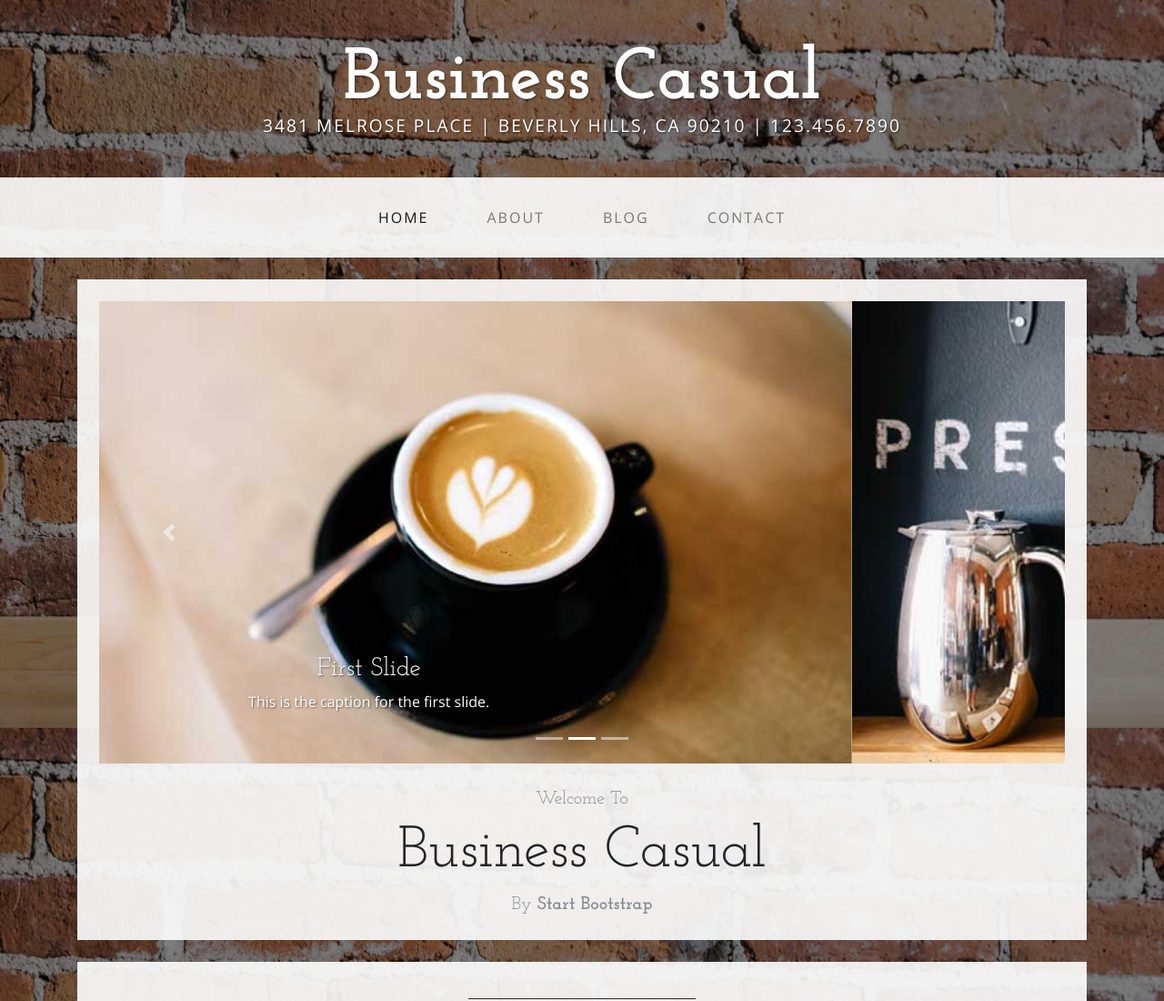
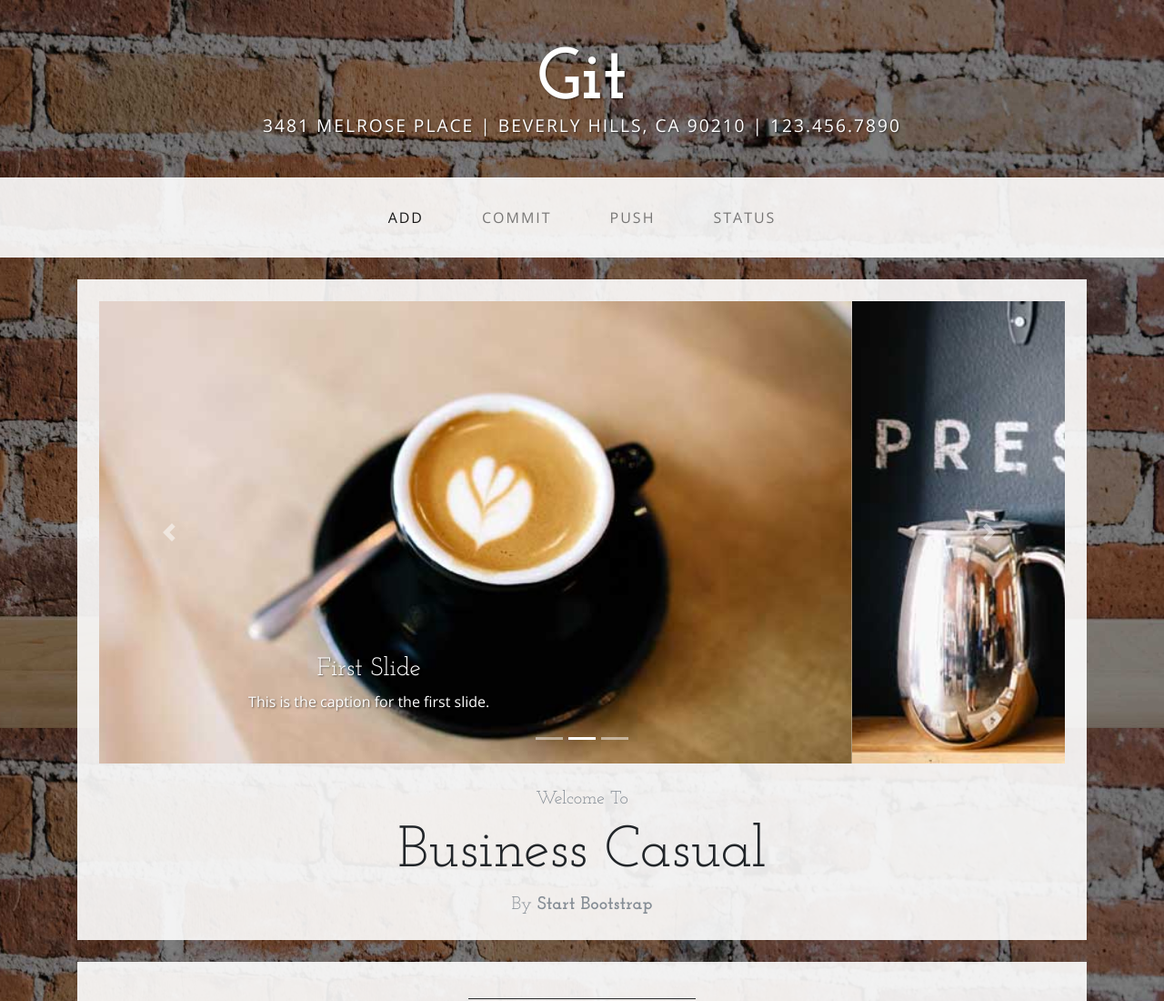
Before and after one commit to fernandosouzadeveloper/learn-github, a website: page index.html in a window 1280 px wide. Shown: the top 1100 px of the page at 91% size. Drawn offline with nearby package versions, Linux system fonts and the light colour scheme.

Commit message:
Changed title, subtitle and navbar itens

```diff
--- a/index.html
+++ b/index.html
@@ -8,7 +8,7 @@
     <meta name="description" content="">
     <meta name="author" content="">
 
-    <title>Business Casual - Start Bootstrap Theme</title>
+    <title>Git</title>
 
     <!-- Bootstrap core CSS -->
     <link href="vendor/bootstrap/css/bootstrap.min.css" rel="stylesheet">
@@ -24,31 +24,31 @@
 
   <body>
 
-    <div class="tagline-upper text-center text-heading text-shadow text-white mt-5 d-none d-lg-block">Business Casual</div>
+    <div class="tagline-upper text-center text-heading text-shadow text-white mt-5 d-none d-lg-block">Git</div>
     <div class="tagline-lower text-center text-expanded text-shadow text-uppercase text-white mb-5 d-none d-lg-block">3481 Melrose Place | Beverly Hills, CA 90210 | 123.456.7890</div>
 
     <!-- Navigation -->
     <nav class="navbar navbar-expand-lg navbar-light bg-faded py-lg-4">
       <div class="container">
-        <a class="navbar-brand text-uppercase text-expanded font-weight-bold d-lg-none" href="#">Start Bootstrap</a>
+        <a class="navbar-brand text-uppercase text-expanded font-weight-bold d-lg-none" href="#">Git</a>
         <button class="navbar-toggler" type="button" data-toggle="collapse" data-target="#navbarResponsive" aria-controls="navbarResponsive" aria-expanded="false" aria-label="Toggle navigation">
           <span class="navbar-toggler-icon"></span>
         </button>
         <div class="collapse navbar-collapse" id="navbarResponsive">
           <ul class="navbar-nav mx-auto">
             <li class="nav-item active px-lg-4">
-              <a class="nav-link text-uppercase text-expanded" href="index.html">Home
+              <a class="nav-link text-uppercase text-expanded" href="index.html">Add
                 <span class="sr-only">(current)</span>
               </a>
             </li>
             <li class="nav-item px-lg-4">
-              <a class="nav-link text-uppercase text-expanded" href="about.html">About</a>
+              <a class="nav-link text-uppercase text-expanded" href="about.html">Commit</a>
             </li>
             <li class="nav-item px-lg-4">
-              <a class="nav-link text-uppercase text-expanded" href="blog.html">Blog</a>
+              <a class="nav-link text-uppercase text-expanded" href="blog.html">Push</a>
             </li>
             <li class="nav-item px-lg-4">
-              <a class="nav-link text-uppercase text-expanded" href="contact.html">Contact</a>
+              <a class="nav-link text-uppercase text-expanded" href="contact.html">Status</a>
             </li>
           </ul>
         </div>
```
